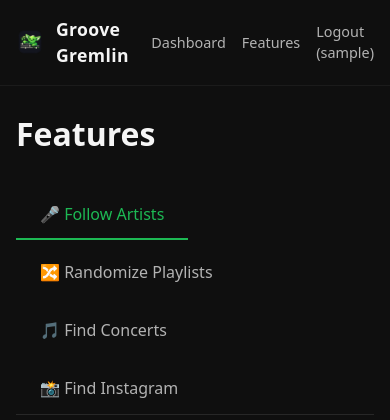
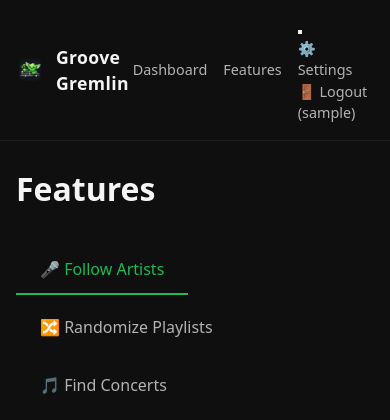
Before and after one commit to marqootz-priv/groove-gremlin, a Flask app: page /features in a window 390 px wide. Shown: the top 420 px of the page. Run offline with Flask 3, Linux system fonts and the light colour scheme; the visitor is signed in with stand-in values (Sample User, id 1); data that the repository does not hold is empty.

Commit message:
Add hamburger menu for Settings and Logout in navigation bar

```diff
--- a/webapp/templates/base.html
+++ b/webapp/templates/base.html
@@ -385,7 +385,17 @@
                     {% if current_user.is_authenticated %}
                         <a href="{{ url_for('dashboard') }}">Dashboard</a>
                         <a href="{{ url_for('features', tab='follow_artists') }}">Features</a>
-                        <a href="{{ url_for('logout') }}">Logout ({{ current_user.username }})</a>
+                        <div class="hamburger-menu">
+                            <button class="hamburger-button" onclick="toggleMenu()" aria-label="Menu">
+                                <span></span>
+                                <span></span>
+                                <span></span>
+                            </button>
+                            <div class="menu-dropdown" id="menuDropdown">
+                                <a href="#" onclick="showSettingsModal(); return false;">⚙️ Settings</a>
+                                <a href="{{ url_for('logout') }}" class="logout-link">🚪 Logout ({{ current_user.username }})</a>
+                            </div>
+                        </div>
                     {% else %}
                         <a href="{{ url_for('login') }}">Login</a>
                         <a href="{{ url_for('register') }}">Register</a>
@@ -416,6 +426,33 @@
     </div>
 
     {% block scripts %}{% endblock %}
+    <script>
+        function toggleMenu() {
+            const dropdown = document.getElementById('menuDropdown');
+            dropdown.classList.toggle('active');
+        }
+
+        // Close menu when clicking outside
+        document.addEventListener('click', function(event) {
+            const hamburger = document.querySelector('.hamburger-menu');
+            const dropdown = document.getElementById('menuDropdown');
+            if (hamburger && !hamburger.contains(event.target) && dropdown.classList.contains('active')) {
+                dropdown.classList.remove('active');
+            }
+        });
+
+        // Function to show settings modal (defined in dashboard.html)
+        function showSettingsModal() {
+            if (typeof window.showSettingsModal === 'function') {
+                window.showSettingsModal();
+            } else {
+                // If not on dashboard, redirect to dashboard with settings
+                window.location.href = "{{ url_for('dashboard') }}";
+            }
+            // Close menu
+            document.getElementById('menuDropdown').classList.remove('active');
+        }
+    </script>
 </body>
 </html>
 # Force deployment
```
